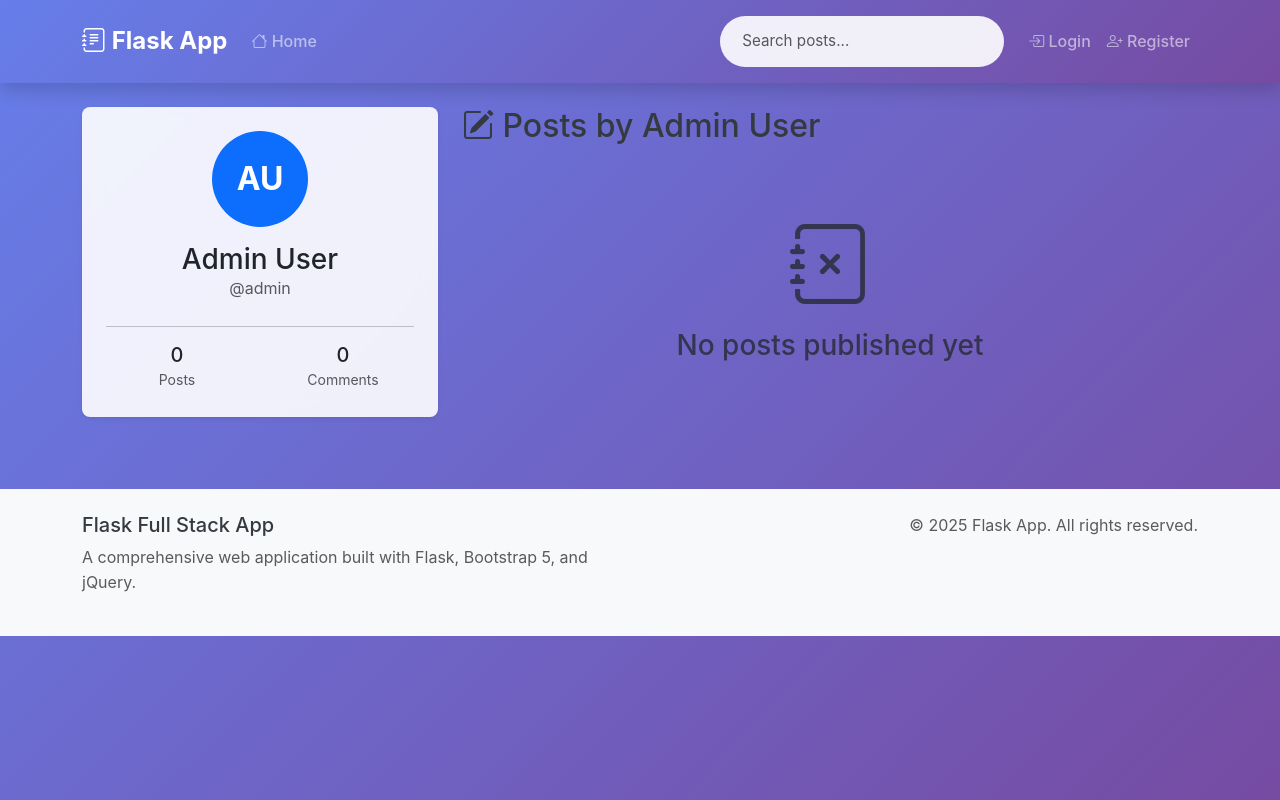
After one commit to nandithaajay07/flask-full-stack-app, a Flask app: page /profile/admin in a window 1280 px wide. The commit adds this page. Run offline with Flask 3, Linux system fonts and the light colour scheme; some libraries are stand-ins or nearby versions.

Commit message:
Added admin post deletion capability and user profile template

```diff
--- a/app/routes.py
+++ b/app/routes.py
@@ -1,11 +1,11 @@
 from flask import Blueprint, render_template, redirect, url_for, flash, request, jsonify, session, abort
 from flask_login import login_user, logout_user, login_required, current_user
-from werkzeug.urls import url_parse
 from datetime import datetime
 from app import db
 from app.models import User, Post, Category, Comment
 from app.forms import (LoginForm, RegistrationForm, PostForm, SearchForm,
                       UserProfileForm, CommentForm, CategoryForm, ChangePasswordForm)
+from urllib.parse import urlparse
 
 # Create blueprints
 main_bp = Blueprint('main', __name__)
@@ -147,12 +147,17 @@ def edit_post(id):
 @main_bp.route('/delete_post/<int:id>', methods=['POST'])
 @login_required
 def delete_post(id):
-    """Delete a post"""
-    post = Post.query.filter_by(id=id, user_id=current_user.id).first_or_404()
+    """Delete a post (author or admin)"""
+    post = Post.query.get_or_404(id)
+    # Only the author or an admin can delete
+    if post.user_id != current_user.id and not current_user.is_admin:
+        abort(403)
     db.session.delete(post)
     db.session.commit()
     flash('Your post has been deleted!', 'success')
-    return redirect(url_for('main.dashboard'))
+    # Redirect back to the page the user came from, or dashboard as fallback
+    next_url = request.referrer or url_for('main.dashboard')
+    return redirect(next_url)
 
 @main_bp.route('/post/<slug>')
 @main_bp.route('/post/<int:id>')
@@ -285,7 +290,7 @@ def login():
             login_user(user, remember=form.remember_me.data)
 
             next_page = request.args.get('next')
-            if not next_page or url_parse(next_page).netloc != '':
+            if not next_page or urlparse(next_page).netloc != '':
                 next_page = url_for('main.dashboard')
 
             flash(f'Welcome back, {user.get_display_name()}!', 'success')
--- a/requirements.txt
+++ b/requirements.txt
@@ -9,6 +9,7 @@ WTForms[email]==3.1.0
 
 # Enhanced functionality dependencies
 email-validator==2.1.0.post1
+email_validator==2.2.0
 python-slugify==8.0.1
 bleach==6.1.0
 python-dotenv==1.0.0
--- a/templates/index.html
+++ b/templates/index.html
@@ -80,7 +80,7 @@
                                 <i class="bi bi-eye"></i> Read More
                             </a>
 
-                            {% if current_user.is_authenticated and current_user.id == post.user_id %}
+                            {% if current_user.is_authenticated and (current_user.id == post.user_id or current_user.is_admin) %}
                                 <div class="btn-group">
                                     <a href="{{ url_for('main.edit_post', id=post.id) }}" class="btn btn-sm btn-outline-secondary">
                                         <i class="bi bi-pencil"></i> Edit
--- a/templates/post_detail.html
+++ b/templates/post_detail.html
@@ -45,7 +45,7 @@
                 </div>
 
                 <!-- Action Buttons -->
-                {% if current_user.is_authenticated and current_user.id == post.user_id %}
+                {% if current_user.is_authenticated and (current_user.id == post.user_id or current_user.is_admin) %}
                     <hr class="my-4">
                     <div class="d-flex gap-2 justify-content-between">
                         <a href="{{ url_for('main.index') }}" class="btn btn-outline-secondary">
--- a/templates/user/dashboard.html
+++ b/templates/user/dashboard.html
@@ -335,6 +335,7 @@
             <div class="modal-footer">
                 <button type="button" class="btn btn-secondary" data-bs-dismiss="modal">Cancel</button>
                 <form id="deleteForm" method="POST" style="display: inline;">
+                    {{ csrf_token() }}
                     <button type="submit" class="btn btn-danger">
                         <i class="bi bi-trash me-1"></i>Delete Post
                     </button>
--- /dev/null
+++ b/templates/user/profile.html
@@ -0,0 +1,125 @@
+{% extends "base.html" %}
+
+{% block content %}
+<div class="row">
+    <!-- Profile Sidebar -->
+    <div class="col-lg-4 mb-4">
+        <div class="card shadow-sm">
+            <div class="card-body text-center">
+                <!-- Avatar with initials -->
+                <div class="bg-primary text-white rounded-circle d-inline-flex align-items-center justify-content-center fw-bold mb-3" style="width: 96px; height: 96px; font-size: 2rem;">
+                    {{ user.get_initials() }}
+                </div>
+                <h3 class="card-title mb-0">{{ user.get_display_name() }}</h3>
+                <p class="text-muted">@{{ user.username }}</p>
+
+                {% if user.bio %}
+                    <p class="mt-3">{{ user.bio }}</p>
+                {% endif %}
+
+                <ul class="list-unstyled text-start mt-4">
+                    {% if user.location %}
+                        <li class="mb-2"><i class="bi bi-geo-alt"></i> {{ user.location }}</li>
+                    {% endif %}
+                    {% if user.website %}
+                        <li class="mb-2"><i class="bi bi-globe"></i> <a href="{{ user.website }}" target="_blank" rel="noopener">{{ user.website }}</a></li>
+                    {% endif %}
+                    {% if user.twitter_handle %}
+                        <li class="mb-2"><i class="bi bi-twitter"></i> <a href="https://twitter.com/{{ user.twitter_handle }}" target="_blank" rel="noopener">@{{ user.twitter_handle }}</a></li>
+                    {% endif %}
+                    {% if user.github_handle %}
+                        <li class="mb-2"><i class="bi bi-github"></i> <a href="https://github.com/{{ user.github_handle }}" target="_blank" rel="noopener">{{ user.github_handle }}</a></li>
+                    {% endif %}
+                    {% if user.linkedin_handle %}
+                        <li class="mb-2"><i class="bi bi-linkedin"></i> <a href="https://linkedin.com/in/{{ user.linkedin_handle }}" target="_blank" rel="noopener">{{ user.linkedin_handle }}</a></li>
+                    {% endif %}
+                </ul>
+
+                <hr>
+                <div class="row text-center">
+                    <div class="col-6">
+                        <h5 class="mb-0">{{ user.get_post_count() }}</h5>
+                        <small class="text-muted">Posts</small>
+                    </div>
+                    <div class="col-6">
+                        <h5 class="mb-0">{{ user.get_comment_count() }}</h5>
+                        <small class="text-muted">Comments</small>
+                    </div>
+                </div>
+            </div>
+        </div>
+    </div>
+
+    <!-- Posts List -->
+    <div class="col-lg-8">
+        <h2 class="mb-4"><i class="bi bi-pencil-square"></i> Posts by {{ user.get_display_name() }}</h2>
+        {% if posts.items %}
+            {% for post in posts.items %}
+                <article class="card post-card mb-4">
+                    <div class="card-body">
+                        <div class="d-flex justify-content-between align-items-start mb-2">
+                            <h3 class="card-title mb-0">
+                                <a href="{{ url_for('main.view_post', id=post.id) }}" class="text-decoration-none">{{ post.title }}</a>
+                            </h3>
+                            <span class="badge {{ 'bg-success' if post.is_published else 'bg-secondary' }}">
+                                {{ 'Published' if post.is_published else 'Draft' }}
+                            </span>
+                        </div>
+                        <div class="post-meta mb-3">
+                            <small class="text-muted">
+                                <i class="bi bi-calendar"></i> {{ post.created_at.strftime('%B %d, %Y') }}
+                                {% if post.updated_at and post.updated_at != post.created_at %}
+                                    <span class="mx-2">•</span>
+                                    <i class="bi bi-pencil"></i> Updated {{ post.updated_at.strftime('%B %d, %Y') }}
+                                {% endif %}
+                                <span class="mx-2">•</span>
+                                <i class="bi bi-chat"></i> {{ post.get_comment_count() }} comments
+                            </small>
+                        </div>
+                        <p class="card-text">{{ post.excerpt or post.generate_excerpt() }}</p>
+                        <a href="{{ url_for('main.view_post', id=post.id) }}" class="btn btn-outline-primary">
+                            <i class="bi bi-eye"></i> Read More
+                        </a>
+                    </div>
+                </article>
+            {% endfor %}
+
+            <!-- Pagination -->
+            {% if posts.pages > 1 %}
+                <nav aria-label="Posts pagination">
+                    <ul class="pagination justify-content-center">
+                        {% if posts.has_prev %}
+                            <li class="page-item">
+                                <a class="page-link" href="{{ url_for('main.user_profile', username=user.username, page=posts.prev_num) }}">
+                                    <i class="bi bi-chevron-left"></i> Previous
+                                </a>
+                            </li>
+                        {% endif %}
+                        {% for page_num in posts.iter_pages() %}
+                            {% if page_num %}
+                                {% if page_num != posts.page %}
+                                    <li class="page-item"><a class="page-link" href="{{ url_for('main.user_profile', username=user.username, page=page_num) }}">{{ page_num }}</a></li>
+                                {% else %}
+                                    <li class="page-item active"><span class="page-link">{{ page_num }}</span></li>
+                                {% endif %}
+                            {% else %}
+                                <li class="page-item disabled"><span class="page-link">…</span></li>
+                            {% endif %}
+                        {% endfor %}
+                        {% if posts.has_next %}
+                            <li class="page-item">
+                                <a class="page-link" href="{{ url_for('main.user_profile', username=user.username, page=posts.next_num) }}">Next <i class="bi bi-chevron-right"></i></a>
+                            </li>
+                        {% endif %}
+                    </ul>
+                </nav>
+            {% endif %}
+        {% else %}
+            <div class="text-center py-5">
+                <i class="bi bi-journal-x display-1 text-muted"></i>
+                <h3 class="mt-3 text-muted">No posts published yet</h3>
+            </div>
+        {% endif %}
+    </div>
+</div>
+{% endblock %}
```
